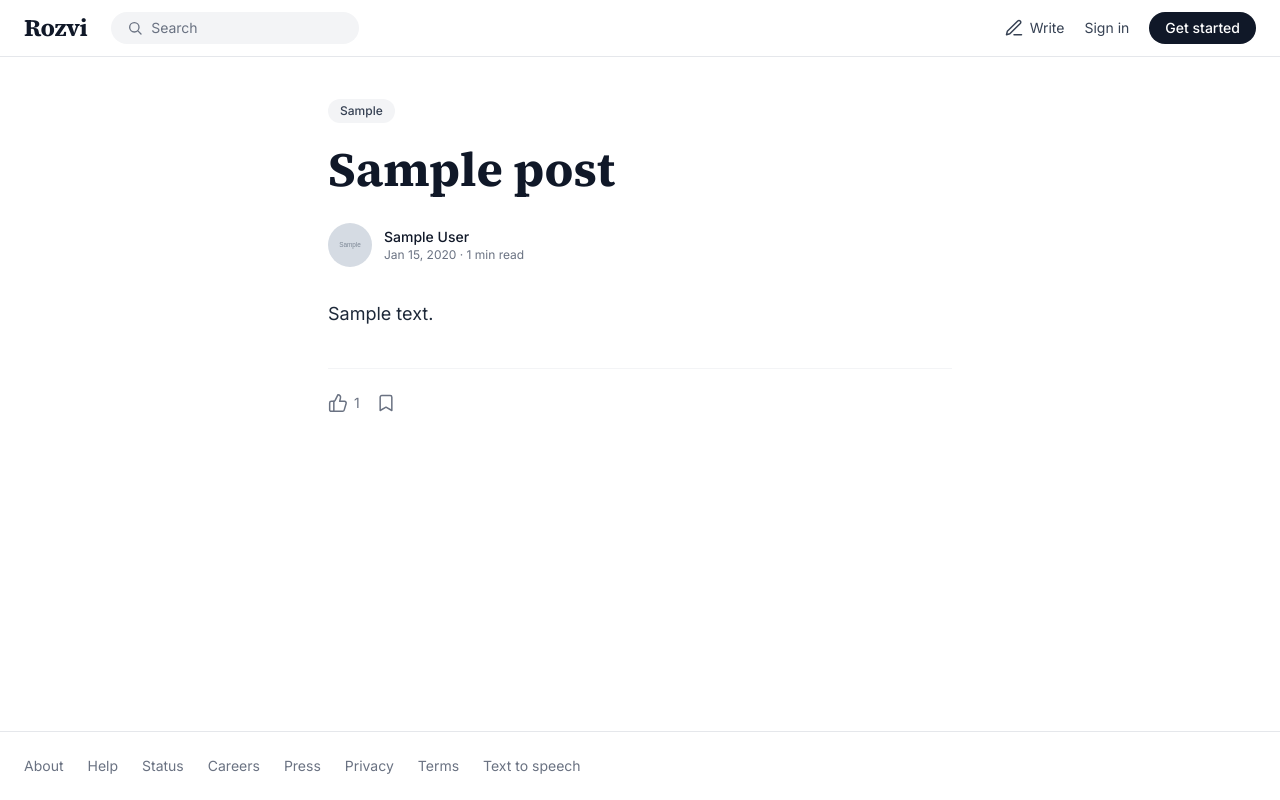
After one commit to iannyFARUE/rozvi, a Django app: a page that uses blog/templates/blog/base.html in a window 1280 px wide. The commit adds this page. Run offline with Django 5.2, Linux system fonts and the light colour scheme; tables that the repository leaves empty hold one stand-in row (values such as "Sample post"); grey boxes marked "Sample" are stand-in pictures.

Commit message:
added post detail logic

```diff
--- a/blog/templates/blog/base.html
+++ b/blog/templates/blog/base.html
@@ -116,5 +116,37 @@
         </nav>
       </div>
     </footer>
+
+    <script>
+      function getCsrfToken() {
+        const match = document.cookie.match(/(?:^|; )csrftoken=([^;]+)/);
+        return match ? decodeURIComponent(match[1]) : '';
+      }
+
+      document.querySelectorAll('.js-clap-button').forEach((button) => {
+        button.addEventListener('click', async () => {
+          if (button.disabled) return;
+          button.disabled = true;
+          const countEl = button.querySelector('.js-clap-count');
+          try {
+            const response = await fetch(button.dataset.clapUrl, {
+              method: 'POST',
+              headers: { 'X-CSRFToken': getCsrfToken() },
+            });
+            const data = await response.json();
+            if (response.ok) {
+              countEl.textContent = data.claps_count;
+              button.classList.add('text-gray-900');
+            } else {
+              alert(data.error || 'Something went wrong. Please try again.');
+            }
+          } catch (err) {
+            console.error(err);
+          } finally {
+            button.disabled = false;
+          }
+        });
+      });
+    </script>
   </body>
 </html>
--- /dev/null
+++ b/blog/templates/blog/post_detail.html
@@ -0,0 +1,54 @@
+{% extends 'blog/base.html' %}
+
+{% block title %}{{ post.title }} — Rozvi{% endblock %}
+
+{% block content %}
+  <article class="mx-auto max-w-2xl px-4 py-10 sm:px-6">
+    <span class="inline-block rounded-full bg-gray-100 px-3 py-1 text-xs font-medium text-gray-700">
+      {{ post.topic }}
+    </span>
+
+    <h1 class="mt-4 font-serif text-4xl font-bold leading-tight text-gray-900 sm:text-5xl">
+      {{ post.title }}
+    </h1>
+
+    <div class="mt-6 flex items-center gap-3">
+      {% include 'blog/includes/avatar.html' with profile=post.author.profile classes='h-11 w-11 text-sm' %}
+      <div>
+        <p class="text-sm font-medium text-gray-900">{{ post.author.profile.display_name }}</p>
+        <p class="text-xs text-gray-500">{{ post.date_posted|date:"M j, Y" }} · {{ post.read_time }} min read</p>
+      </div>
+      {% if user == post.author %}
+      <a
+        href="{% url 'blog-post-edit' post.pk %}"
+        class="ml-auto text-sm font-medium text-gray-700 hover:text-gray-900 hover:underline"
+      >
+        Edit
+      </a>
+      {% endif %}
+    </div>
+
+    <div class="mt-8 space-y-6 text-lg leading-relaxed text-gray-800">
+      {{ post.content|linebreaks }}
+    </div>
+
+    <div class="mt-10 flex items-center gap-4 border-t border-gray-100 pt-6 text-sm text-gray-500">
+      <button
+        type="button"
+        class="js-clap-button flex items-center gap-1.5 hover:text-gray-900"
+        data-clap-url="{% url 'blog-post-clap' post.pk %}"
+      >
+        <svg xmlns="http://www.w3.org/2000/svg" viewBox="0 0 24 24" fill="none" stroke="currentColor" stroke-width="1.8" class="h-5 w-5">
+          <path d="M7 10v12" stroke-linecap="round" stroke-linejoin="round" />
+          <path d="M15 5.88 14 10h5.83a2 2 0 0 1 1.92 2.56l-2.33 8A2 2 0 0 1 17.5 22H4a2 2 0 0 1-2-2v-8a2 2 0 0 1 2-2h2.76a2 2 0 0 0 1.79-1.11L12 2h0a3.13 3.13 0 0 1 3 3.88Z" stroke-linecap="round" stroke-linejoin="round" />
+        </svg>
+        <span class="js-clap-count">{{ post.claps_count }}</span>
+      </button>
+      <button type="button" aria-label="Save" class="hover:text-gray-800">
+        <svg xmlns="http://www.w3.org/2000/svg" viewBox="0 0 24 24" fill="none" stroke="currentColor" stroke-width="1.8" class="h-5 w-5">
+          <path d="m19 21-7-4-7 4V5a2 2 0 0 1 2-2h10a2 2 0 0 1 2 2z" stroke-linecap="round" stroke-linejoin="round" />
+        </svg>
+      </button>
+    </div>
+  </article>
+{% endblock %}
--- a/blog/urls.py
+++ b/blog/urls.py
@@ -7,4 +7,5 @@ urlpatterns = [
     path('posts/new/', views.post_create, name='blog-post-create'),
     path('posts/<int:pk>/edit/', views.post_update, name='blog-post-edit'),
     path('posts/<int:pk>/clap/', views.clap_post, name='blog-post-clap'),
+    path('posts/<slug:slug>/', views.post_detail, name='blog-post-detail'),
 ]
--- a/blog/views.py
+++ b/blog/views.py
@@ -31,6 +31,14 @@ def home(request):
 
 def about(request):
     return render(request, 'blog/about.html')
+
+
+def post_detail(request, slug):
+    post = get_object_or_404(
+        Post.objects.select_related('author', 'author__profile'),
+        slug=slug,
+    )
+    return render(request, 'blog/post_detail.html', {'post': post})
 
 
 @login_required
--- a/users/templates/users/profile.html
+++ b/users/templates/users/profile.html
@@ -99,7 +99,7 @@
         <article class="group flex gap-4 py-6 sm:gap-6">
           <div class="min-w-0 flex-1">
             <h3 class="font-serif text-lg font-bold leading-snug text-gray-900 group-hover:underline">
-              <a href="#">{{ post.title }}</a>
+              <a href="{% url 'blog-post-detail' post.slug %}">{{ post.title }}</a>
             </h3>
             <p class="mt-1 hidden text-sm text-gray-600 sm:line-clamp-2">{{ post.excerpt }}</p>
             <div class="mt-3 flex flex-wrap items-center gap-3 text-xs text-gray-500">
```
Also changed, not shown: blog/templates/blog/home.html (+2 -34 lines), static/css/output.css.
